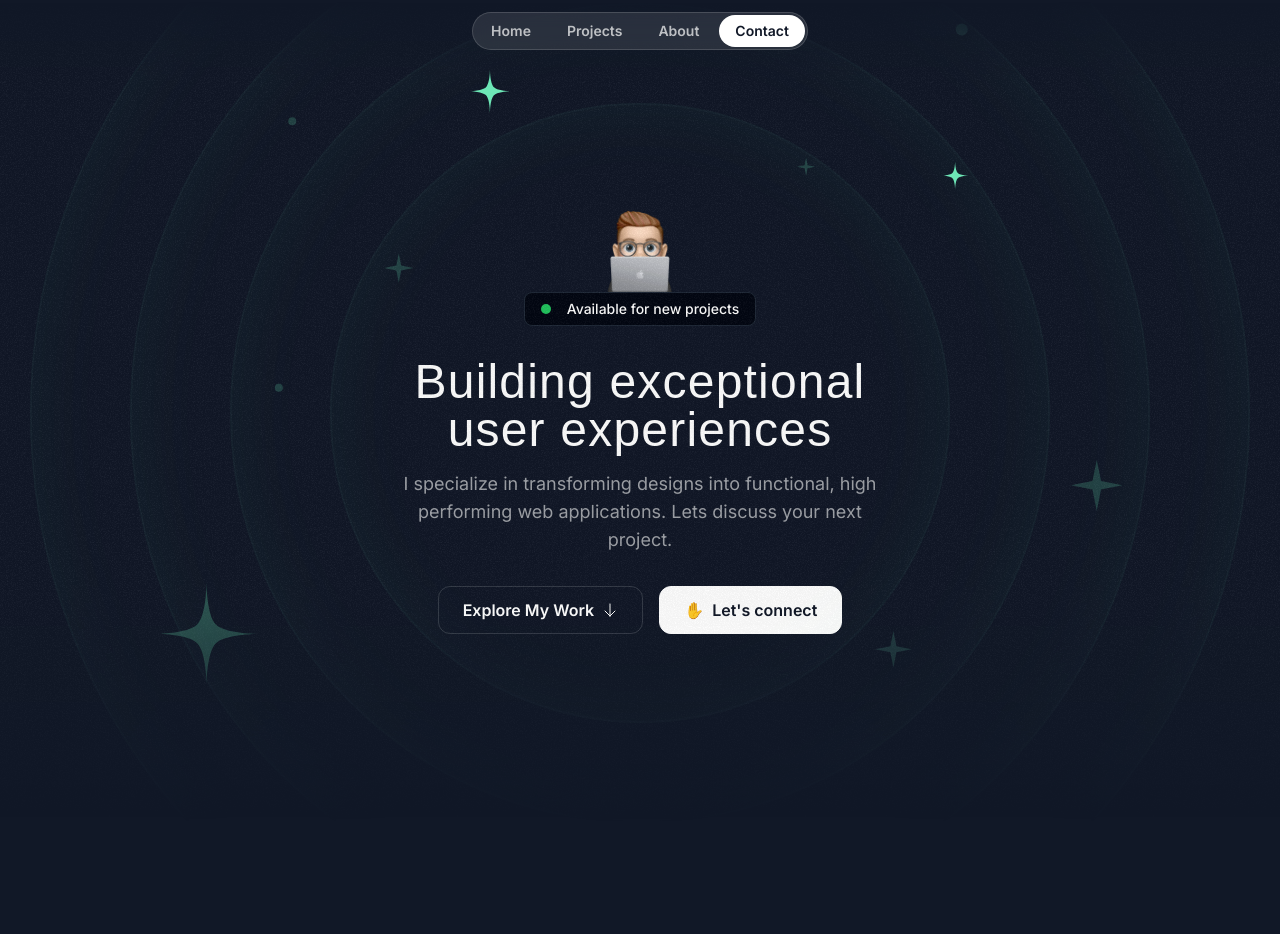
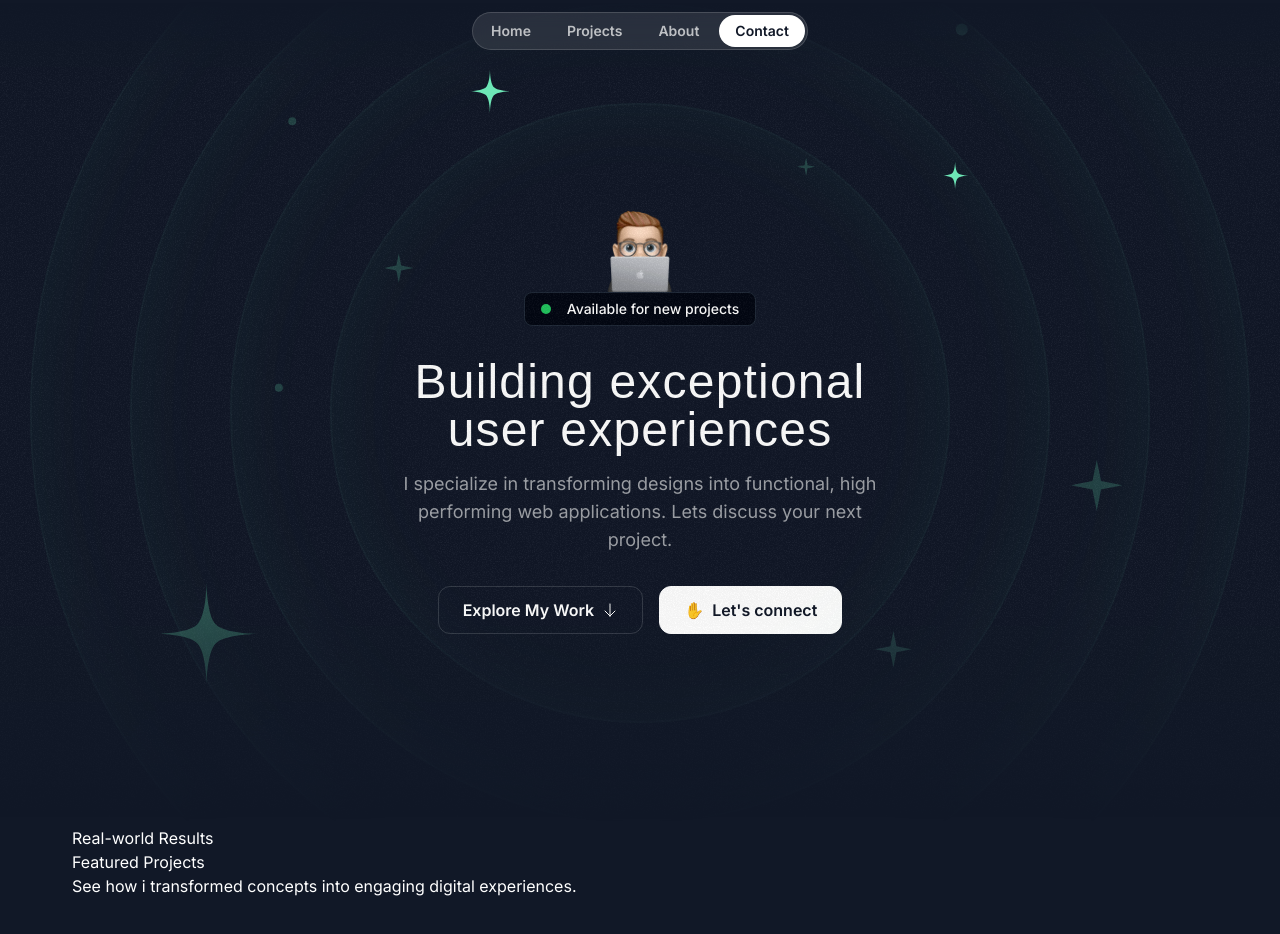
Before and after one commit to Dev-Thembinkosi/portfolio-website, a Next.js app: page / in a window 1280 px wide. Shown: the top 934 px of the page. Built offline with nearby package versions, Linux system fonts and the light colour scheme; a web font is replaced by a local one.

Commit message:
Project section addded

```diff
--- a/src/app/page.tsx
+++ b/src/app/page.tsx
@@ -1,11 +1,13 @@
 import { Header } from "@/sections/Header";
 import { HeroSection } from "@/sections/Hero";
+import { ProjectsSection } from "@/sections/Projects";
 
 export default function Home() {
   return (
     <div>
       <Header />
       <HeroSection />
+      <ProjectsSection />
     </div>
   );
 }
--- a/src/sections/Projects.tsx
+++ b/src/sections/Projects.tsx
@@ -42,5 +42,14 @@ const portfolioProjects = [
 ];
 
 export const ProjectsSection = () => {
-  return <div>Projects Section</div>;
+  return (
+    <div>
+      <div className="container">
+        <p>Real-world Results</p>
+        <h2>Featured Projects</h2>
+        <p>See how i transformed concepts into engaging digital experiences.</p>
+      </div>
+    </div>
+
+  )
 };
```
